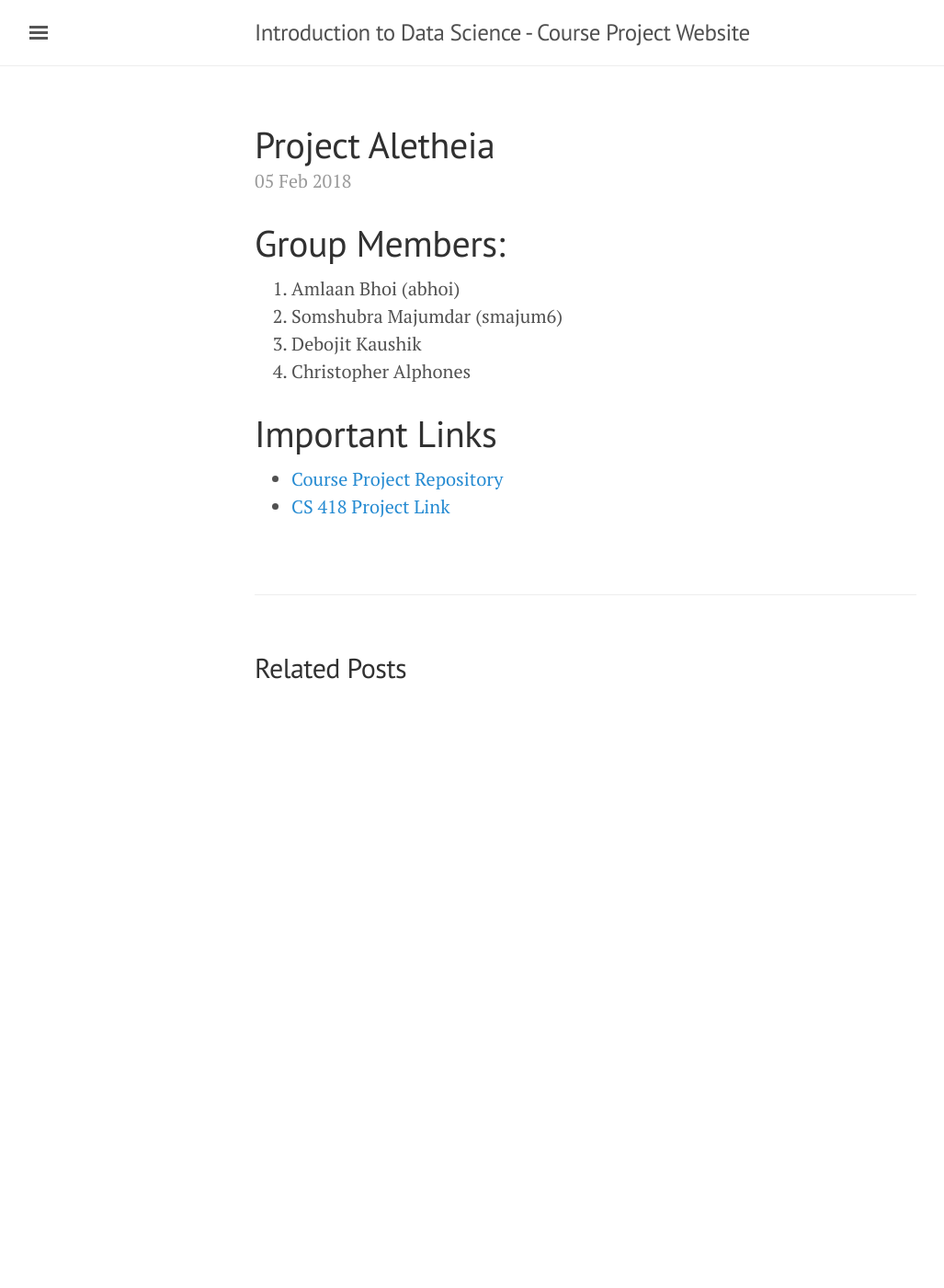
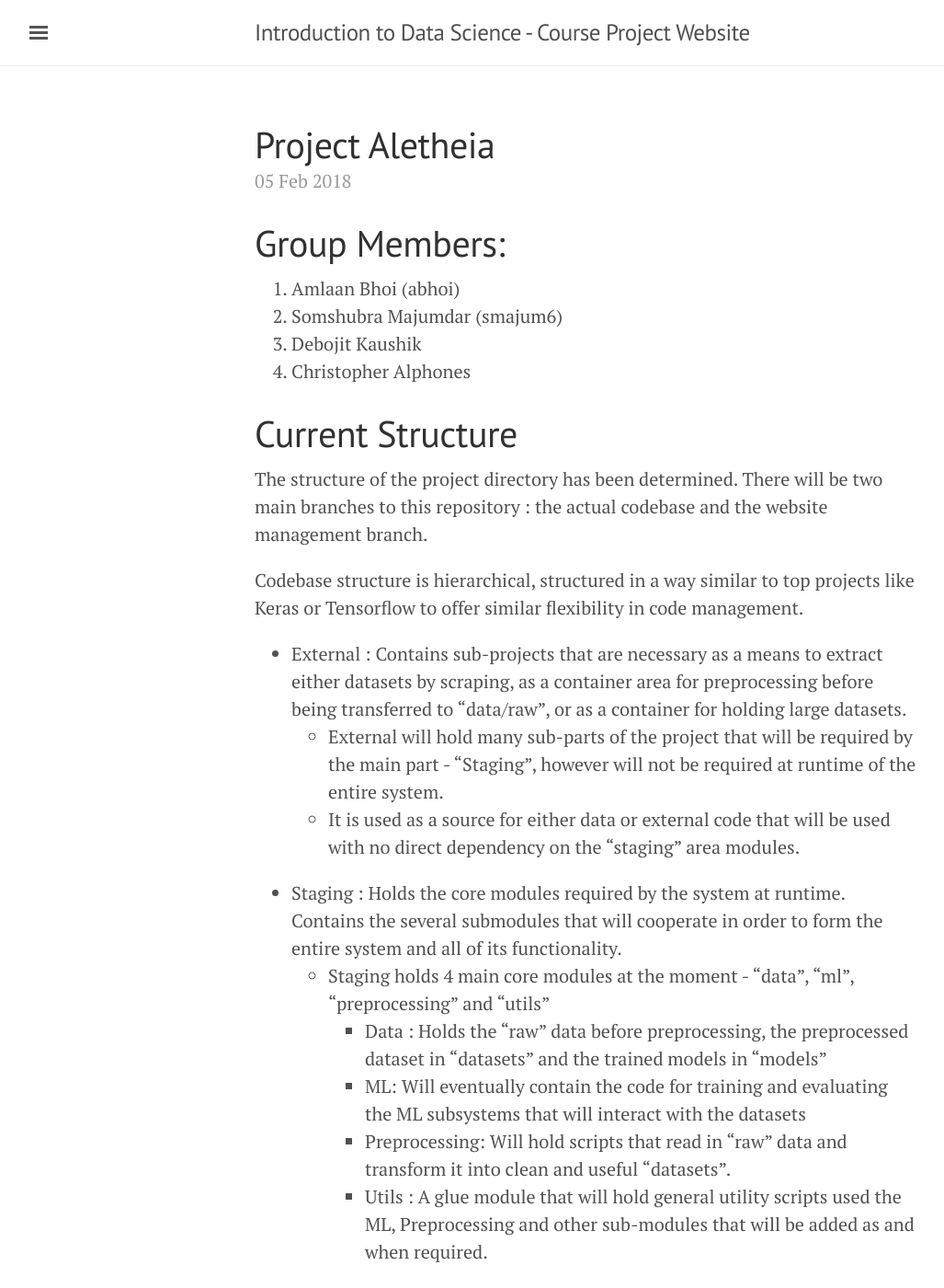
Before and after one commit to titu1994/IDS-Course-Project, a Jekyll site: the page built from _posts/2018-02-05-update-one.md, in a window 1280 px wide and 1400 px high. Shown: the whole window at 92% size, without its empty margins (3-1030 px from the left). Built offline with Jekyll 4.4.1, drawn with Linux system fonts in a browser that asks for light colours; some of the changed text lies outside the part shown.

Commit message:
Update first post

```diff
--- a/_posts/2018-02-05-update-one.md
+++ b/_posts/2018-02-05-update-one.md
@@ -11,6 +11,24 @@ title: Project Aletheia
 3.  Debojit Kaushik
 4.  Christopher Alphones
 
+# Current Structure
+
+The structure of the project directory has been determined. There will be two main branches to this repository : the actual codebase and the website management branch.
+
+Codebase structure is hierarchical, structured in a way similar to top projects like Keras or Tensorflow to offer similar flexibility in code management.
+
+- External : Contains sub-projects that are necessary as a means to extract either datasets by scraping, as a container area for preprocessing before being transferred to "data/raw", or as a container for holding large datasets.
+  - External will hold many sub-parts of the project that will be required by the main part - "Staging", however will not be required at runtime of the entire system.
+  - It is used as a source for either data or external code that will be used with no direct dependency on the "staging" area modules.
+
+- Staging : Holds the core modules required by the system at runtime. Contains the several submodules that will cooperate in order to form the entire system and all of its functionality.
+  - Staging holds 4 main core modules at the moment - "data", "ml", "preprocessing" and "utils"
+    - Data : Holds the "raw" data before preprocessing, the preprocessed dataset in "datasets" and the trained models in "models"
+    - ML: Will eventually contain the code for training and evaluating the ML subsystems that will interact with the datasets
+    - Preprocessing: Will hold scripts that read in "raw" data and transform it into clean and useful "datasets".
+    - Utils : A glue module that will hold general utility scripts used the ML, Preprocessing and other sub-modules that will be added as and when required.
+  - Staging is used as the core backend for the frontend systems that will be designed and deployed later.
+
 # Important Links
 
 - [Course Project Repository](https://github.com/titu1994/IDS-Course-Project)
```
